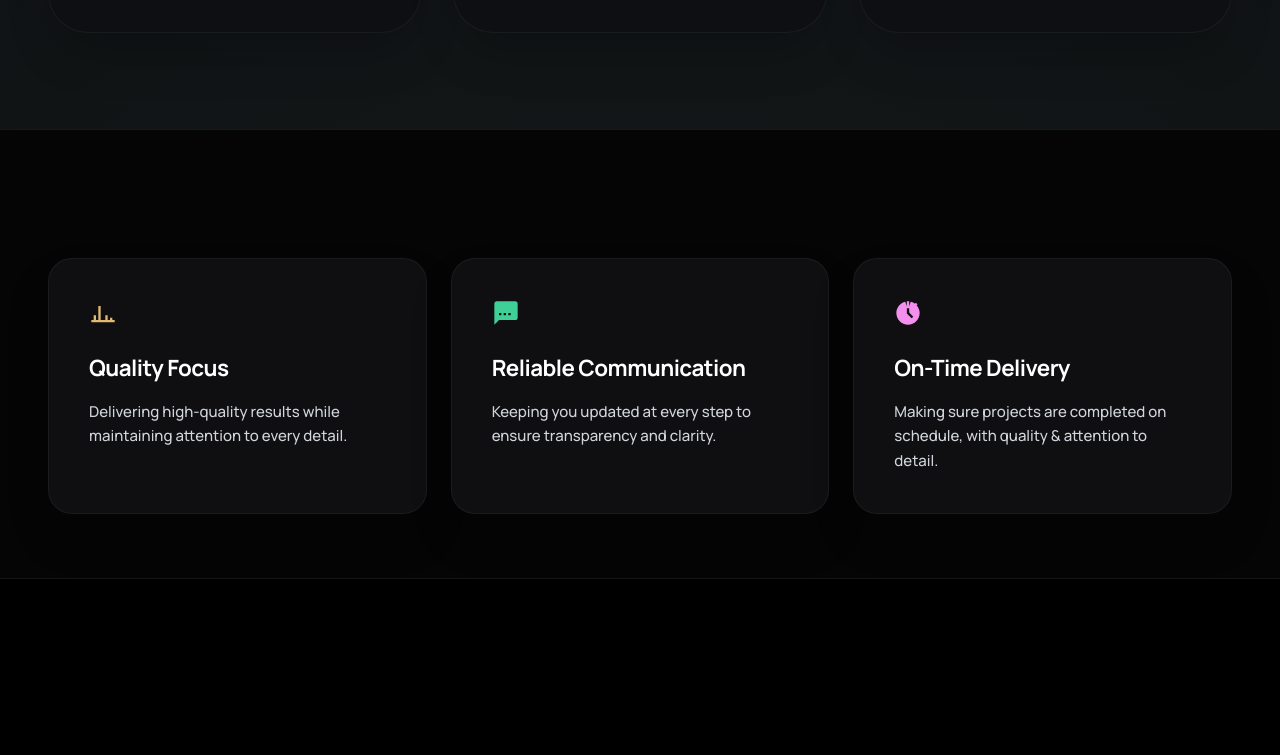
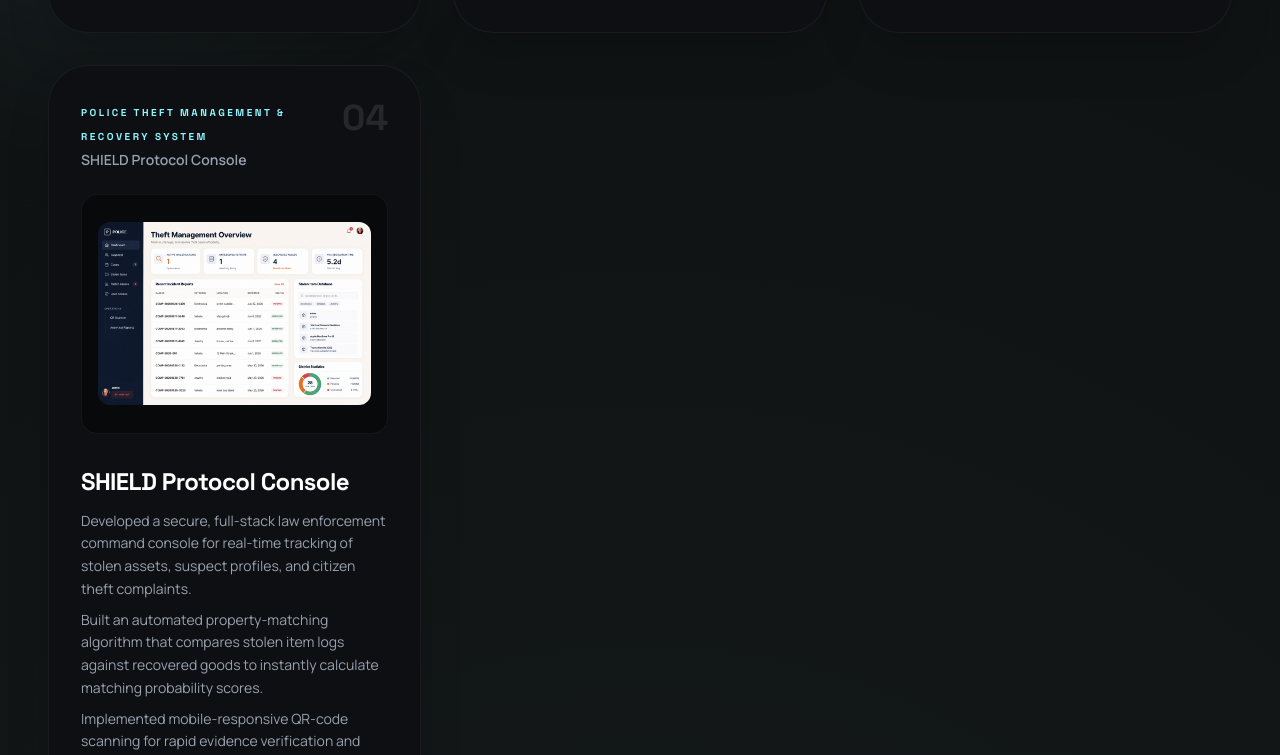
Before and after one commit to Mohith946/Portfolio, a React (Vite) app: page / in a window 1280 px wide. Shown: the part 1962-2717 px from the top of the page. Built offline with nearby package versions, Linux system fonts and the light colour scheme.

Commit message:
added 4th project

```diff
--- a/src/components/Showcase.jsx
+++ b/src/components/Showcase.jsx
@@ -1,6 +1,7 @@
 import React from 'react';
 import project1Image from '../assets/project1.png';
 import project3Image from '../assets/project3.png';
+import project4Image from '../assets/project4.png';
 
 const projects = [
   {
@@ -45,6 +46,21 @@ const projects = [
     zIndex: 'z-30',
     shadowHover: 'hover:shadow-[0_-20px_50px_rgba(0,0,0,0.8),0_0_50px_rgba(255,89,227,0.05)]',
     imgClass: 'object-top'
+  },
+  {
+    number: '04',
+    category: 'POLICE THEFT MANAGEMENT & RECOVERY SYSTEM',
+    title: 'SHIELD Protocol Console',
+    techStack: 'React.js, Node.js, Express.js, MongoDB, Tailwind CSS',
+    description: [
+      'Developed a secure, full-stack law enforcement command console for real-time tracking of stolen assets, suspect profiles, and citizen theft complaints.',
+      'Built an automated property-matching algorithm that compares stolen item logs against recovered goods to instantly calculate matching probability scores.',
+      'Implemented mobile-responsive QR-code scanning for rapid evidence verification and geopinned incident mapping.'
+    ],
+    image: project4Image,
+    top: 'top-[140px] md:top-[480px]',
+    zIndex: 'z-40',
+    shadowHover: 'hover:shadow-[0_-20px_50px_rgba(0,0,0,0.8),0_0_50px_rgba(143,245,255,0.05)]'
   }
 ];
 
@@ -66,7 +82,8 @@ const Showcase = () => {
           const colors = [
             { text: 'text-[#8ff5ff]', border: 'hover:border-[#8ff5ff]/30', glow: 'group-hover:from-[#8ff5ff]/5' },
             { text: 'text-[#ac89ff]', border: 'hover:border-[#ac89ff]/30', glow: 'group-hover:from-[#ac89ff]/5' },
-            { text: 'text-[#ff59e3]', border: 'hover:border-[#ff59e3]/30', glow: 'group-hover:from-[#ff59e3]/5' }
+            { text: 'text-[#ff59e3]', border: 'hover:border-[#ff59e3]/30', glow: 'group-hover:from-[#ff59e3]/5' },
+            { text: 'text-[#8ff5ff]', border: 'hover:border-[#8ff5ff]/30', glow: 'group-hover:from-[#8ff5ff]/5' }
           ];
           const color = colors[idx % colors.length];
 
```
Also changed, not shown: src/assets/project4.png (added).
